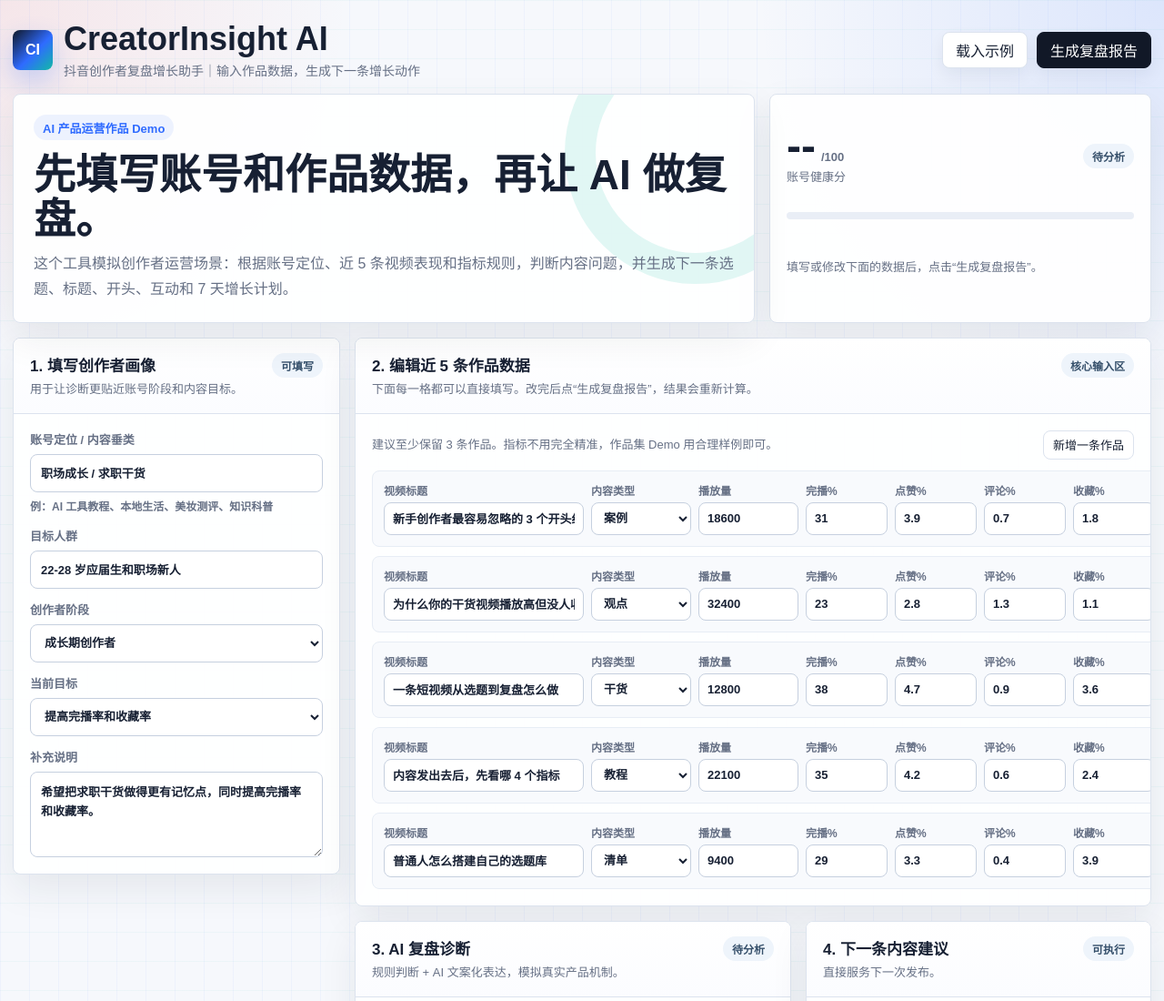
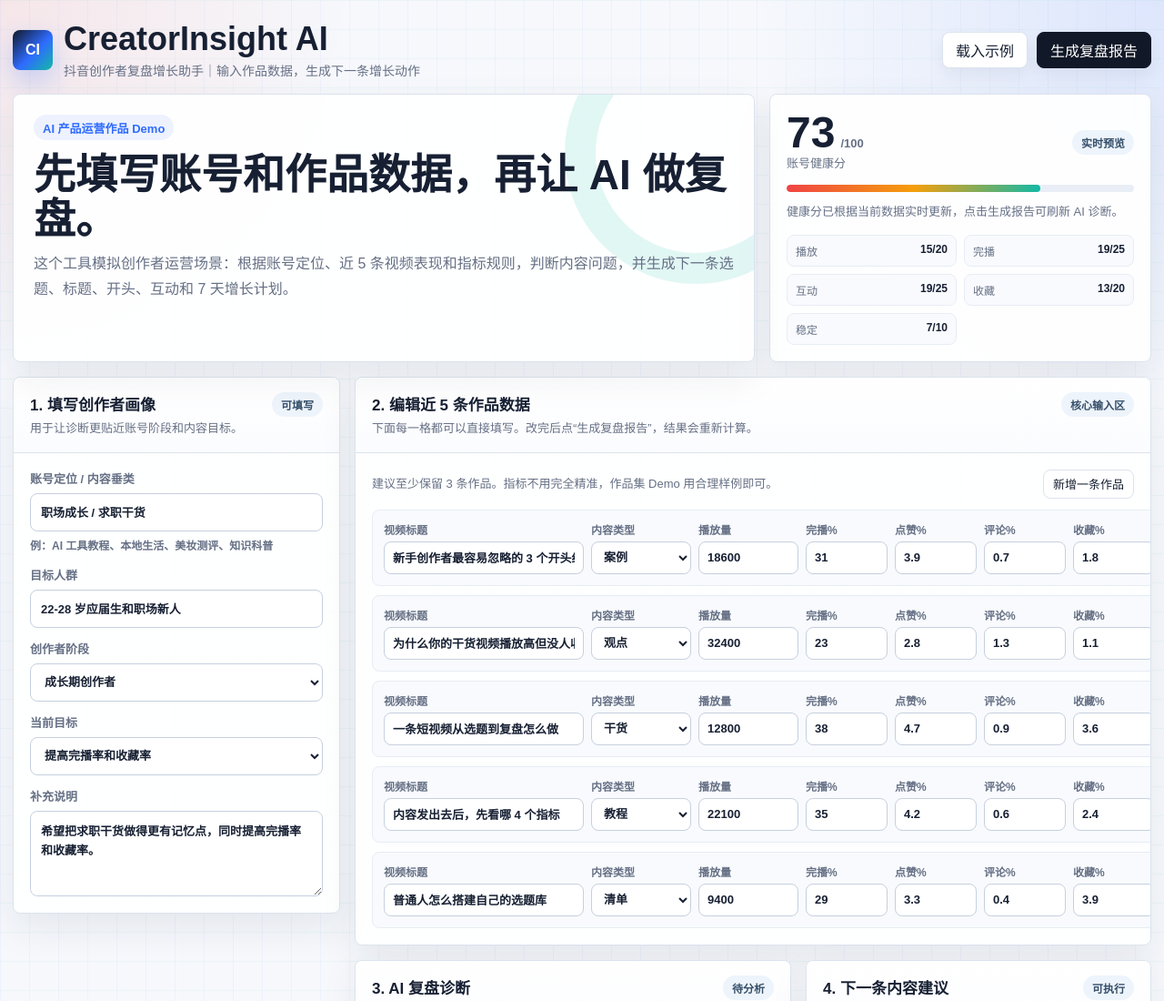
Before and after one commit to Rango-bot441/creatorinsight-ai, a website: page index.html in a window 1280 px wide. Shown: the top 1100 px of the page at 91% size. Drawn offline with Linux system fonts and the light colour scheme.

Commit message:
feat: make health score update in real time

```diff
--- a/index.html
+++ b/index.html
@@ -252,6 +252,29 @@
       color: var(--muted);
       line-height: 1.6;
       font-size: 13px;
+    }
+
+    .score-breakdown {
+      display: grid;
+      grid-template-columns: repeat(2, minmax(0, 1fr));
+      gap: 8px;
+      margin-top: 2px;
+    }
+
+    .score-chip {
+      display: flex;
+      justify-content: space-between;
+      gap: 8px;
+      border: 1px solid #e7edf5;
+      border-radius: 8px;
+      padding: 8px 9px;
+      color: var(--muted);
+      background: var(--soft);
+      font-size: 12px;
+    }
+
+    .score-chip strong {
+      color: var(--ink);
     }
 
     .main {
@@ -637,6 +660,7 @@
         </div>
         <div class="meter"><i id="healthMeter" style="--value:0%"></i></div>
         <p id="healthNote">填写或修改下面的数据后，点击“生成复盘报告”。</p>
+        <div class="score-breakdown" id="scoreBreakdown"></div>
       </article>
     </section>
 
@@ -812,6 +836,7 @@
           const index = Number(event.target.dataset.index);
           const field = event.target.dataset.field;
           videos[index][field] = field === "title" || field === "type" ? event.target.value : Number(event.target.value || 0);
+          renderScorePreview();
         });
       });
 
@@ -846,8 +871,7 @@
       return Math.round(Math.max(28, 100 - norm(diff, averageViews) * 82));
     }
 
-    async function analyze() {
-      setAnalyzeLoading(true);
+    function buildRuleReview() {
       const averageViews = avg("views");
       const averageCompletion = avg("completion");
       const averageLikes = avg("likes");
@@ -856,12 +880,20 @@
       const averageShares = avg("shares");
       const stable = stabilityScore();
 
+      const scoreParts = {
+        play: norm(averageViews, 26000) * 20,
+        completion: norm(averageCompletion, 42) * 25,
+        interaction: norm(averageLikes + averageComments * 2 + averageShares * 1.5, 8) * 25,
+        save: norm(averageSaves, 4) * 20,
+        stability: stable / 100 * 10
+      };
+
       const health = Math.round(
-        norm(averageViews, 26000) * 20 +
-        norm(averageCompletion, 42) * 25 +
-        norm(averageLikes + averageComments * 2 + averageShares * 1.5, 8) * 25 +
-        norm(averageSaves, 4) * 20 +
-        stable / 100 * 10
+        scoreParts.play +
+        scoreParts.completion +
+        scoreParts.interaction +
+        scoreParts.save +
+        scoreParts.stability
       );
 
       const scored = videos.map(video => ({
@@ -910,7 +942,33 @@
         risk = "需关注";
       }
 
-      const ruleReview = { health, risk, focus, title, text, best, weak, metrics, weakest, strongest };
+      return {
+        health,
+        risk,
+        focus,
+        title,
+        text,
+        best,
+        weak,
+        metrics,
+        weakest,
+        strongest,
+        scoreParts,
+        averages: {
+          averageViews,
+          averageCompletion,
+          averageLikes,
+          averageComments,
+          averageSaves,
+          averageShares,
+          stable
+        }
+      };
+    }
+
+    async function analyze() {
+      setAnalyzeLoading(true);
+      const ruleReview = buildRuleReview();
       renderRuleReview(ruleReview);
 
       try {
@@ -918,23 +976,23 @@
           profile: getProfile(),
           videos,
           metrics: {
-            averageViews: Math.round(averageViews),
-            averageCompletion: Number(averageCompletion.toFixed(1)),
-            averageLikes: Number(averageLikes.toFixed(1)),
-            averageComments: Number(averageComments.toFixed(1)),
-            averageSaves: Number(averageSaves.toFixed(1)),
-            averageShares: Number(averageShares.toFixed(1)),
-            stability: stable,
-            health
+            averageViews: Math.round(ruleReview.averages.averageViews),
+            averageCompletion: Number(ruleReview.averages.averageCompletion.toFixed(1)),
+            averageLikes: Number(ruleReview.averages.averageLikes.toFixed(1)),
+            averageComments: Number(ruleReview.averages.averageComments.toFixed(1)),
+            averageSaves: Number(ruleReview.averages.averageSaves.toFixed(1)),
+            averageShares: Number(ruleReview.averages.averageShares.toFixed(1)),
+            stability: ruleReview.averages.stable,
+            health: ruleReview.health
           },
           ruleReview: {
-            focus,
-            title,
-            text,
-            bestVideo: best.title,
-            weakVideo: weak.title,
-            weakestMetric: weakest.name,
-            strongestMetric: strongest.name
+            focus: ruleReview.focus,
+            title: ruleReview.title,
+            text: ruleReview.text,
+            bestVideo: ruleReview.best.title,
+            weakVideo: ruleReview.weak.title,
+            weakestMetric: ruleReview.weakest.name,
+            strongestMetric: ruleReview.strongest.name
           }
         });
         renderAiReview(aiReview, ruleReview);
@@ -960,6 +1018,7 @@
       $("#healthScore").textContent = review.health;
       $("#healthMeter").style.setProperty("--value", `${review.health}%`);
       $("#healthNote").textContent = review.health >= 75 ? "表现较稳，可以进入结构复用和选题放大。" : review.health >= 60 ? "具备增长基础，需要明确一个优先优化点。" : "建议先聚焦定位、选题和内容结构。";
+      renderScoreBreakdown(review.scoreParts);
       $("#riskTag").textContent = review.risk;
       $("#focusTag").textContent = review.focus;
       $("#headline").textContent = review.title;
@@ -978,6 +1037,31 @@
       `).join("");
       renderSuggestions({ focus: review.focus, weakest: review.weakest, strongest: review.strongest });
       renderPlan(review.focus);
+    }
+
+    function renderScorePreview() {
+      const review = buildRuleReview();
+      $("#healthScore").textContent = review.health;
+      $("#healthMeter").style.setProperty("--value", `${review.health}%`);
+      $("#healthNote").textContent = "健康分已根据当前数据实时更新，点击生成报告可刷新 AI 诊断。";
+      $("#riskTag").textContent = "实时预览";
+      renderScoreBreakdown(review.scoreParts);
+    }
+
+    function renderScoreBreakdown(scoreParts = {}) {
+      const items = [
+        ["播放", scoreParts.play, 20],
+        ["完播", scoreParts.completion, 25],
+        ["互动", scoreParts.interaction, 25],
+        ["收藏", scoreParts.save, 20],
+        ["稳定", scoreParts.stability, 10]
+      ];
+      $("#scoreBreakdown").innerHTML = items.map(([label, value, total]) => `
+        <div class="score-chip">
+          <span>${label}</span>
+          <strong>${Math.round(value || 0)}/${total}</strong>
+        </div>
+      `).join("");
     }
 
     async function requestAiReview(payload) {
@@ -1106,6 +1190,7 @@
     $("#analyzeBtn").addEventListener("click", analyze);
 
     renderVideos();
+    renderScorePreview();
     renderPlan("内容承接");
     renderSuggestions({
       focus: "内容承接",
```
